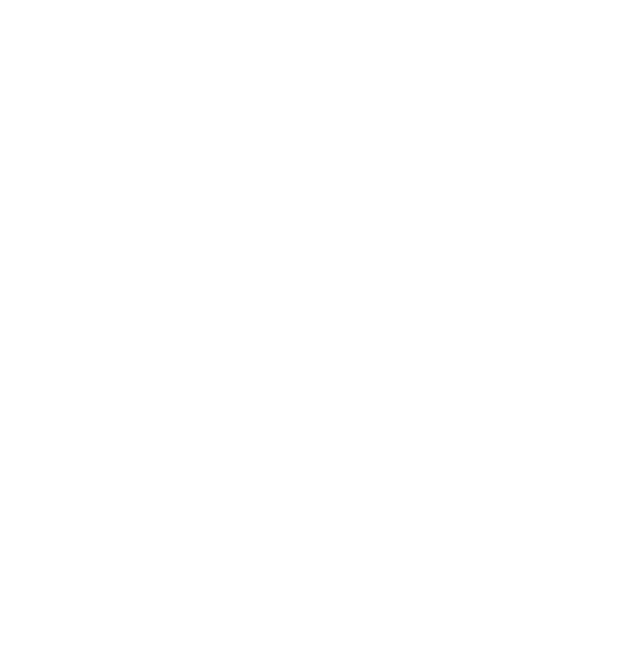
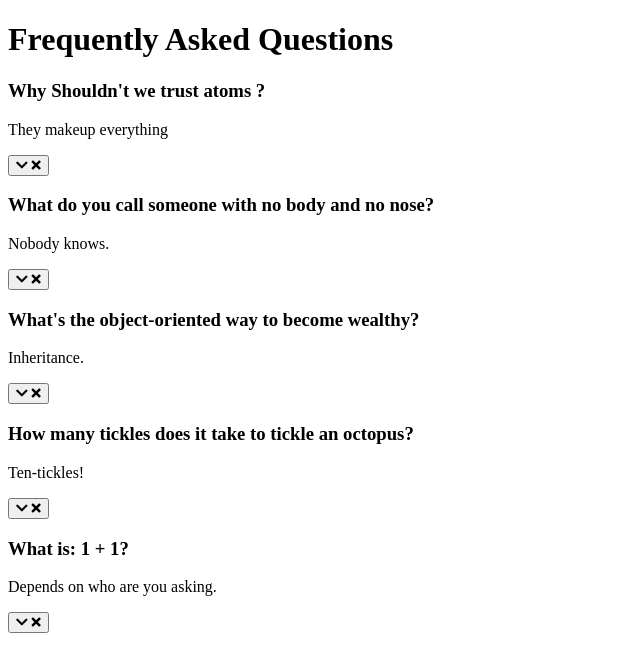
Before and after one commit to JunaidQureshi05/FAQ, a plain HTML site: page index.html in a window 1280 px wide. Shown: the whole page, without its empty margins (0-640 px from the left). Drawn offline with Linux system fonts and the light colour scheme.

Commit message:
markup added

```diff
--- a/index.html
+++ b/index.html
@@ -6,8 +6,66 @@
     <meta name="viewport" content="width=device-width, initial-scale=1.0" />
     <title>FAQ</title>
     <link rel="stylesheet" href="./style.css" />
+    <link
+      rel="stylesheet"
+      href="https://cdnjs.cloudflare.com/ajax/libs/font-awesome/5.15.2/css/all.min.css"
+      integrity="sha512-HK5fgLBL+xu6dm/Ii3z4xhlSUyZgTT9tuc/hSrtw6uzJOvgRr2a9jyxxT1ely+B+xFAmJKVSTbpM/CuL7qxO8w=="
+      crossorigin="anonymous"
+    />
   </head>
   <body>
+    <h1>Frequently Asked Questions</h1>
+    <div class="faq-container">
+      <div class="faq active">
+        <h3 class="faq-title">Why Shouldn't we trust atoms ?</h3>
+        <p class="faq text">They makeup everything</p>
+        <button class="faq-toggle">
+          <i class="fas fa-chevron-down"></i>
+          <i class="fas fa-times"></i>
+        </button>
+      </div>
+      <div class="faq">
+        <h3 class="faq-title">
+          What do you call someone with no body and no nose?
+        </h3>
+        <p class="faq-text">Nobody knows.</p>
+        <button class="faq-toggle">
+          <i class="fas fa-chevron-down"></i>
+          <i class="fas fa-times"></i>
+        </button>
+      </div>
+
+      <div class="faq">
+        <h3 class="faq-title">
+          What's the object-oriented way to become wealthy?
+        </h3>
+        <p class="faq-text">Inheritance.</p>
+        <button class="faq-toggle">
+          <i class="fas fa-chevron-down"></i>
+          <i class="fas fa-times"></i>
+        </button>
+      </div>
+
+      <div class="faq">
+        <h3 class="faq-title">
+          How many tickles does it take to tickle an octopus?
+        </h3>
+        <p class="faq-text">Ten-tickles!</p>
+        <button class="faq-toggle">
+          <i class="fas fa-chevron-down"></i>
+          <i class="fas fa-times"></i>
+        </button>
+      </div>
+
+      <div class="faq">
+        <h3 class="faq-title">What is: 1 + 1?</h3>
+        <p class="faq-text">Depends on who are you asking.</p>
+        <button class="faq-toggle">
+          <i class="fas fa-chevron-down"></i>
+          <i class="fas fa-times"></i>
+        </button>
+      </div>
+    </div>
     <script src="./script.js"></script>
   </body>
 </html>
```
